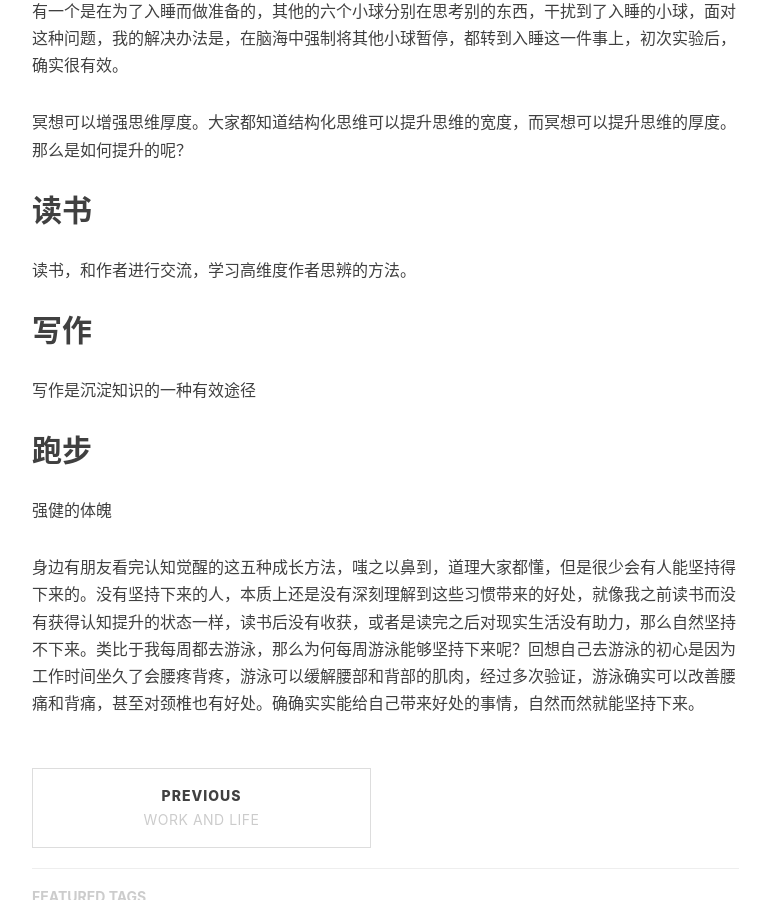
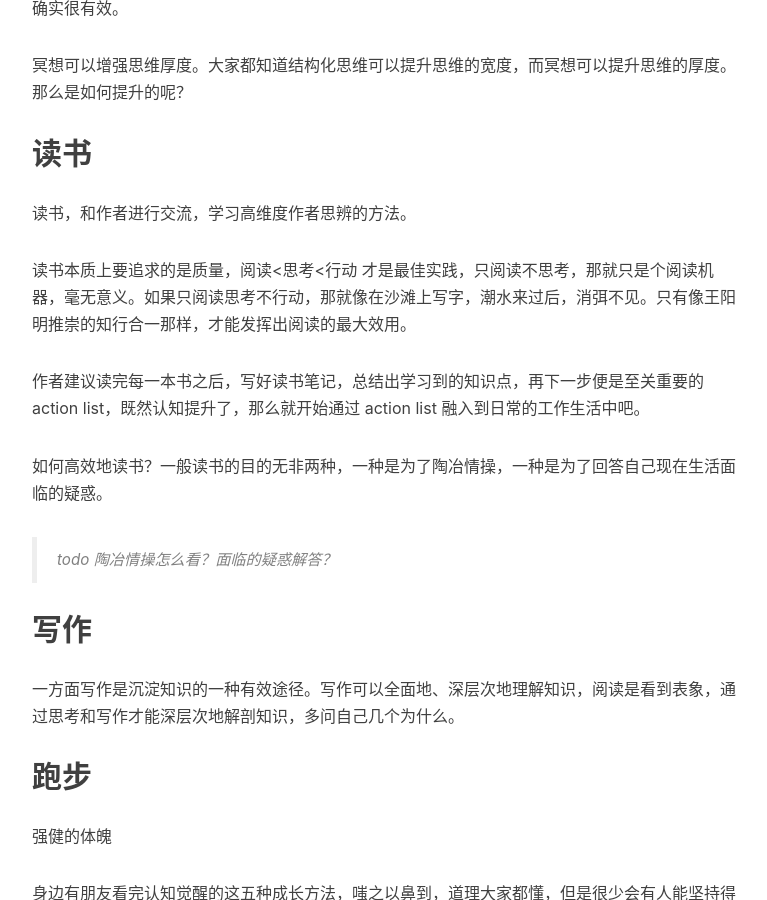
Before and after one commit to shihunyewu/shihunyewu.github.io, a Jekyll site: the page built from _posts/2023-05-28-congnitive-awakening.md, in a window 1280 px wide and 900 px high, scrolled down 1787 px. Shown: the whole window, without its empty margins (233-1000 px from the left). Built offline with Jekyll 4.4.1, drawn with Linux system fonts in a browser that asks for light colours; nearby versions of some CDN libraries; comment, search, counter and statistics services are not loaded.

Commit message:
Update 2023-05-28-congnitive-awakening.md

```diff
--- a/_posts/2023-05-28-congnitive-awakening.md
+++ b/_posts/2023-05-28-congnitive-awakening.md
@@ -36,8 +36,15 @@ tags:
 ## 读书
 读书，和作者进行交流，学习高维度作者思辨的方法。
 
+读书本质上要追求的是质量，阅读<思考<行动 才是最佳实践，只阅读不思考，那就只是个阅读机器，毫无意义。如果只阅读思考不行动，那就像在沙滩上写字，潮水来过后，消弭不见。只有像王阳明推崇的知行合一那样，才能发挥出阅读的最大效用。
+
+作者建议读完每一本书之后，写好读书笔记，总结出学习到的知识点，再下一步便是至关重要的 action list，既然认知提升了，那么就开始通过 action list 融入到日常的工作生活中吧。
+
+如何高效地读书？一般读书的目的无非两种，一种是为了陶冶情操，一种是为了回答自己现在生活面临的疑惑。
+> todo 陶冶情操怎么看？面临的疑惑解答？
+
 ## 写作
-写作是沉淀知识的一种有效途径
+一方面写作是沉淀知识的一种有效途径。写作可以全面地、深层次地理解知识，阅读是看到表象，通过思考和写作才能深层次地解剖知识，多问自己几个为什么。
 
 ## 跑步
 强健的体魄
```
Also changed, not shown: other parts of _posts/2023-05-28-congnitive-awakening.md (+1 -1 lines).
